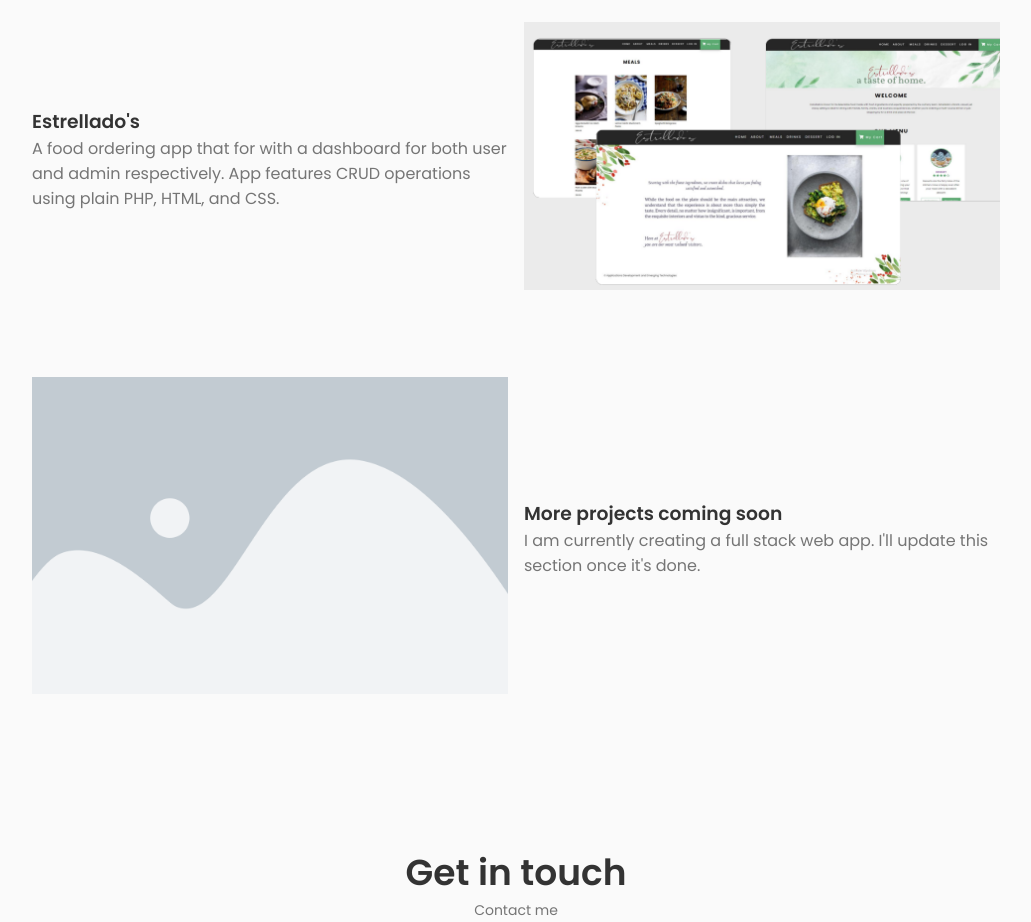
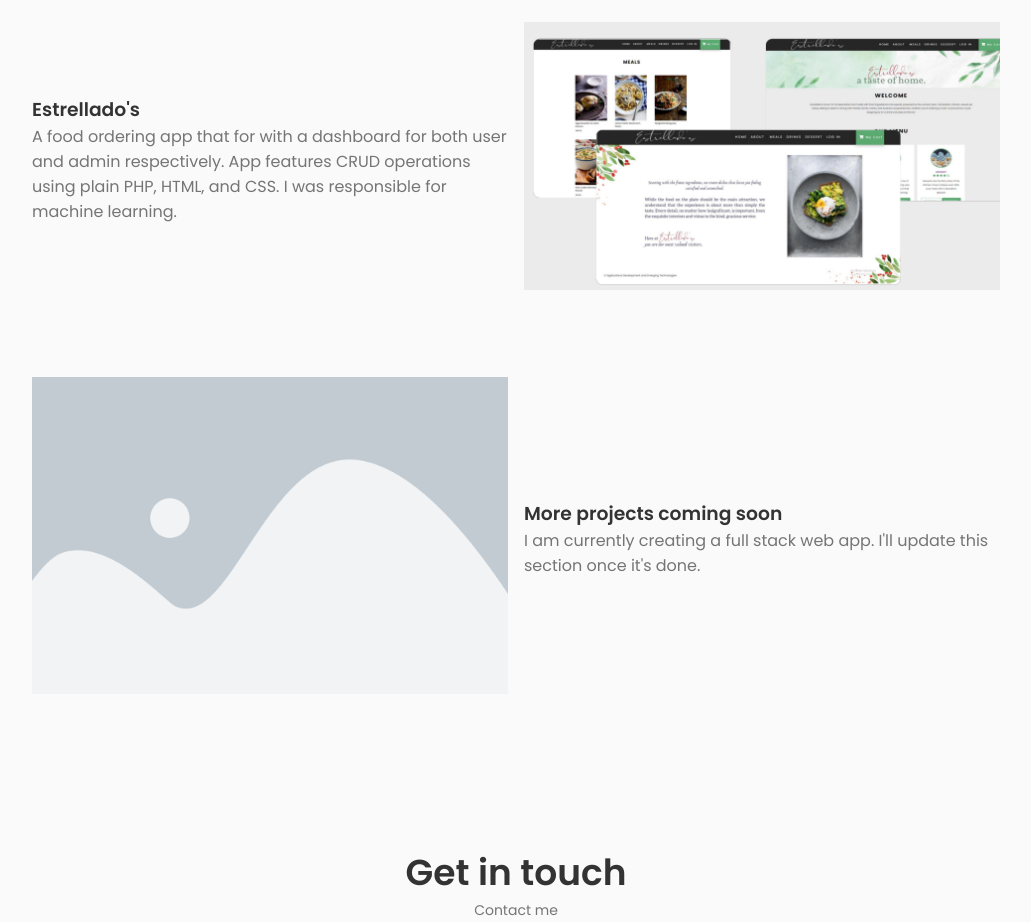
Before and after one commit to jlawrenceh/portfolio, a React (Vite) app: page / in a window 1280 px wide. Shown: the part 3980-4902 px from the top of the page, without its empty margins (124-1155 px from the left). Built offline with nearby package versions, Linux system fonts and the light colour scheme; a web font is replaced by a local one.

Commit message:
Project desc changes

```diff
--- a/src/components/Projects/Projects.jsx
+++ b/src/components/Projects/Projects.jsx
@@ -53,7 +53,7 @@ function Projects() {
                 <h3>Estrellado's </h3>
                 <span>
                     A food ordering app that for with a dashboard for both user and admin respectively.
-                    App features CRUD operations using plain PHP, HTML, and CSS.
+                    App features CRUD operations using plain PHP, HTML, and CSS. I was responsible for machine learning.
                 </span>
             </div>
 
```
